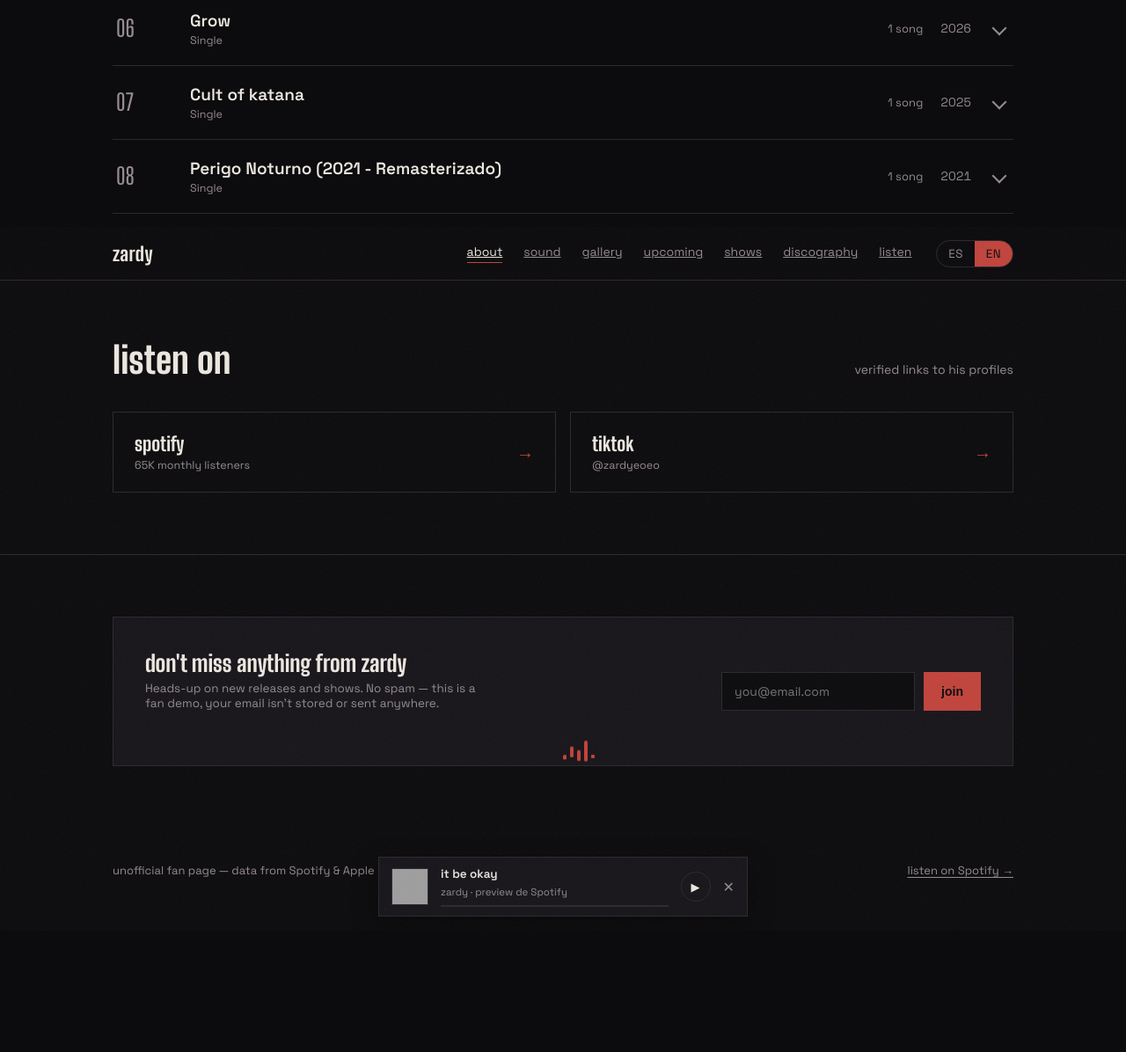
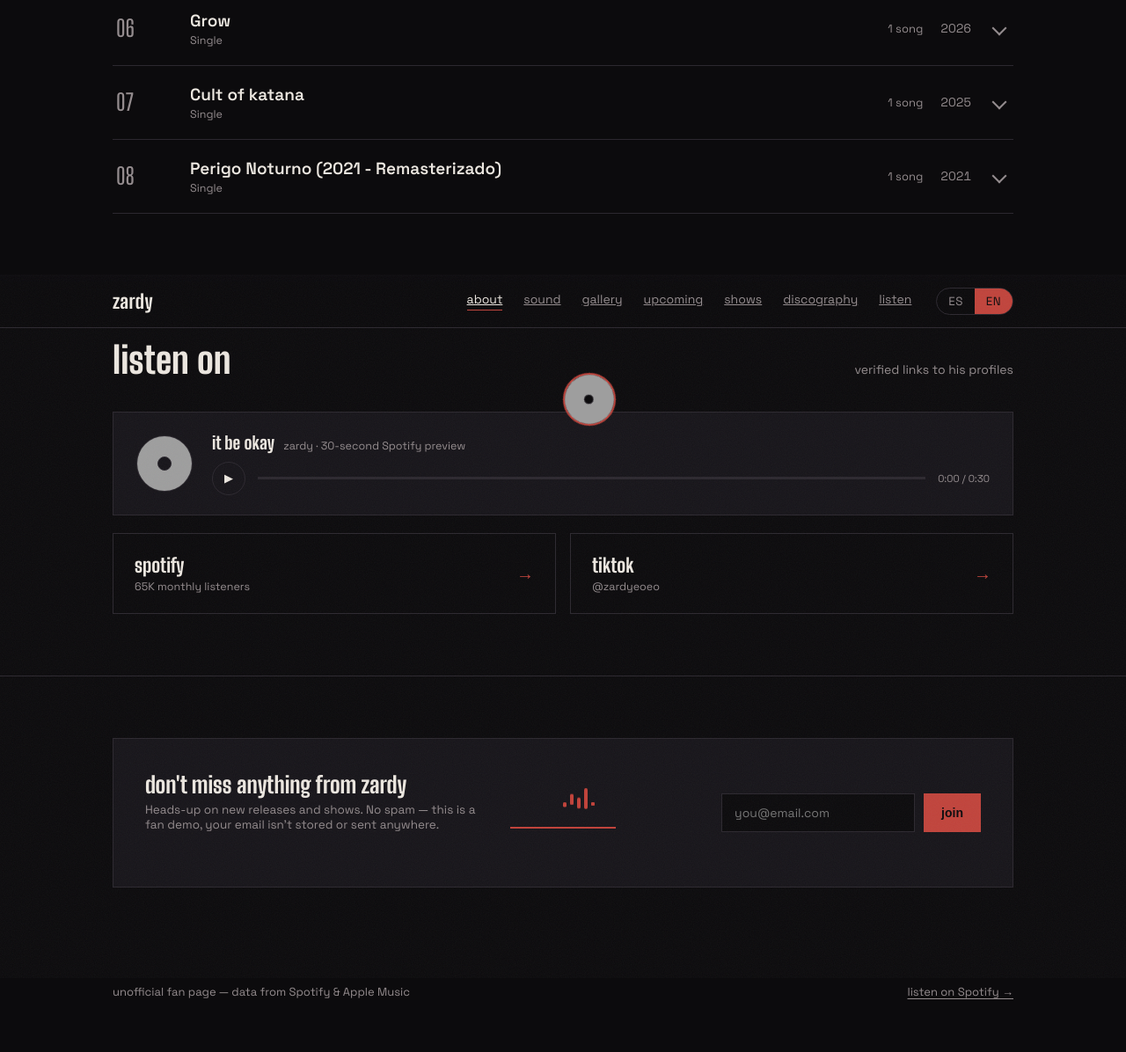
Before and after one commit to valen615/Zardy-Website, a Flask app: page / in a window 1280 px wide, after a click on "listen". Shown: the part 3617-4813 px from the top of the page at 88% size. Before the commit the page ends 4659 px from the top, so only its background shows below. Run offline with Flask 3, Linux system fonts and the light colour scheme; grey boxes are pictures that could not be loaded.

Commit message:
Update index.html

```diff
--- a/zardy_website/templates/index.html
+++ b/zardy_website/templates/index.html
@@ -127,6 +127,7 @@
   .eq span:nth-child(6){height:35%; animation-delay:-.15s;}
   .eq span:nth-child(7){height:65%; animation-delay:-1s;}
   @keyframes bounce{ 0%,100%{ transform:scaleY(.4); } 50%{ transform:scaleY(1); } }
+  @keyframes spin{ from{ transform:rotate(0deg); } to{ transform:rotate(360deg); } }
 
   /* ---------- UPCOMING ---------- */
   .upcoming-card{
@@ -258,6 +259,29 @@
   #loader .loader-eq span:nth-child(4){ height:100%; animation-delay:-.2s; }
   #loader .loader-eq span:nth-child(5){ height:50%; animation-delay:-.7s; }
 
+  #loader .loader-line{
+    position:absolute; bottom:calc(24% - 22px); left:50%; transform:translateX(-50%);
+    width:120px; height:2px; background:var(--line); overflow:hidden;
+  }
+  #loader .loader-line i{ position:absolute; left:0; top:0; height:100%; width:0%; background:var(--accent); animation:loadline 1.15s ease forwards; }
+  @keyframes loadline{ to{ width:100%; } }
+
+  #loader .vinyl{
+    position:absolute; top:14%; left:50%; width:60px; height:60px; border-radius:50%;
+    border:2px solid var(--accent); overflow:hidden; z-index:2;
+    display:flex; align-items:center; justify-content:center;
+    opacity:0; transform:translateX(-50%) scale(.4) rotate(0deg);
+    animation:vinylIn .5s ease forwards, spin 2.4s linear infinite;
+    transition:opacity .4s ease, transform .4s ease;
+  }
+  #loader .vinyl img{ position:absolute; inset:0; width:100%; height:100%; object-fit:cover; }
+  #loader .vinyl::after{ content:""; width:9px; height:9px; background:var(--bg); border:1px solid var(--line); border-radius:50%; z-index:1; }
+  @keyframes vinylIn{ to{ opacity:1; transform:translateX(-50%) scale(1) rotate(0deg); } }
+  #loader.hide .vinyl{ opacity:0; transform:translateX(-50%) scale(.3); }
+
+  .mark.flash{ animation:flashPulse .12s ease 3; }
+  @keyframes flashPulse{ 0%,100%{ filter:none; } 50%{ filter:invert(1) brightness(1.5); } }
+
   @keyframes loaderLetter{ to{ opacity:1; transform:translateY(0) scale(1); } }
 
   /* ---------- GALLERY ---------- */
@@ -307,30 +331,36 @@
   .newsletter-form button:hover{ background:#d85a51; transform:translateY(-2px); }
   .newsletter-msg{ font-size:13px; color:var(--accent); margin-top:10px; min-height:16px; }
 
-  /* ---------- MINI PLAYER ---------- */
-  #mini-player{
-    position:fixed; left:16px; right:16px; bottom:16px; z-index:45; max-width:420px; margin:0 auto;
-    background:var(--bg-raised); border:1px solid var(--line); display:flex; align-items:center; gap:14px;
-    padding:10px 14px; transform:translateY(140%); transition:transform .5s cubic-bezier(.2,.8,.2,1);
-    box-shadow:0 10px 30px rgba(0,0,0,.4);
+  /* ---------- EMBEDDED PLAYER ---------- */
+  .player-card{
+    display:flex; align-items:center; gap:22px; border:1px solid var(--line); background:var(--bg-raised);
+    padding:22px 26px; margin-bottom:20px; position:relative; overflow:hidden;
   }
-  #mini-player.show{ transform:translateY(0); }
-  #mini-player .art{ width:42px; height:42px; flex-shrink:0; overflow:hidden; border:1px solid var(--line); }
-  #mini-player .art img{ width:100%; height:100%; object-fit:cover; transition:transform 6s linear; }
-  #mini-player.playing .art img{ animation:spin 6s linear infinite; }
-  @keyframes spin{ from{ transform:rotate(0deg);} to{ transform:rotate(360deg);} }
-  #mini-player .info{ flex:1; min-width:0; }
-  #mini-player .info b{ display:block; font-size:13.5px; font-weight:600; white-space:nowrap; overflow:hidden; text-overflow:ellipsis; }
-  #mini-player .info span{ font-size:11.5px; color:var(--muted); }
-  #mini-player .bar{ height:2px; background:var(--line); margin-top:6px; position:relative; }
-  #mini-player .bar i{ position:absolute; left:0; top:0; height:100%; width:0%; background:var(--accent); }
+  .player-art{ position:relative; width:64px; height:64px; flex-shrink:0; border:1px solid var(--line); border-radius:50%; overflow:hidden; }
+  .player-art img{ width:100%; height:100%; object-fit:cover; }
+  .player-art.playing img{ animation:spin 6s linear infinite; }
+  .player-art::after{ content:""; position:absolute; inset:0; margin:auto; width:14px; height:14px; background:var(--bg-raised); border:1px solid var(--line); border-radius:50%; }
+  .player-body{ flex:1; min-width:0; }
+  .player-meta{ display:flex; align-items:baseline; gap:10px; flex-wrap:wrap; margin-bottom:10px; }
+  .player-meta b{ font-family:'Big Shoulders Display', sans-serif; font-size:20px; font-weight:800; }
+  .player-meta span{ font-size:12.5px; color:var(--muted); }
+  .player-controls{ display:flex; align-items:center; gap:14px; }
+  .player-bar{ flex:1; height:3px; background:var(--line); position:relative; cursor:pointer; }
+  .player-bar i{ position:absolute; left:0; top:0; height:100%; width:0%; background:var(--accent); pointer-events:none; }
+  .player-time{ font-size:11.5px; color:var(--muted); font-variant-numeric:tabular-nums; white-space:nowrap; }
+  .player-eq{ position:absolute; top:8px; right:10px; display:flex; align-items:flex-end; gap:3px; height:16px; opacity:0; transition:opacity .3s; }
+  .player-card.playing .player-eq{ opacity:1; }
+  .player-eq span{ width:3px; background:var(--accent); border-radius:1px; animation:bounce 1s ease-in-out infinite; }
+  .player-eq span:nth-child(1){ height:40%; animation-delay:-.8s; }
+  .player-eq span:nth-child(2){ height:100%; animation-delay:-.4s; }
+  .player-eq span:nth-child(3){ height:65%; animation-delay:-1s; }
+  .player-eq span:nth-child(4){ height:85%; animation-delay:-.2s; }
   #play-toggle{
-    width:34px; height:34px; border-radius:50%; border:1px solid var(--line); background:none; color:var(--text);
-    display:flex; align-items:center; justify-content:center; cursor:pointer; flex-shrink:0; transition:border-color .2s;
+    width:38px; height:38px; border-radius:50%; border:1px solid var(--line); background:none; color:var(--text);
+    display:flex; align-items:center; justify-content:center; cursor:pointer; flex-shrink:0; transition:border-color .2s, background .2s, transform .2s;
     font-size:13px;
   }
-  #play-toggle:hover{ border-color:var(--accent); }
-  #mini-player .close{ background:none; border:none; color:var(--muted); cursor:pointer; font-size:16px; flex-shrink:0; }
+  #play-toggle:hover{ border-color:var(--accent); background:var(--accent); color:#0c0b0d; transform:scale(1.06); }
 
   /* ---------- FOOTER ---------- */
   footer{ padding:40px 0 60px; }
@@ -356,7 +386,8 @@
     .newsletter-box{ grid-template-columns:1fr; }
     .newsletter-form{ flex-direction:column; }
     .newsletter-form input{ min-width:0; }
-    #mini-player{ left:10px; right:10px; bottom:10px; }
+    .player-card{ flex-wrap:wrap; }
+    .player-body{ width:100%; order:3; }
   }
 </style>
 </head>
@@ -365,7 +396,9 @@
 <div id="loader">
   <div class="panel l"><div class="mark" id="loader-mark-l"></div></div>
   <div class="panel r"><div class="mark" id="loader-mark-r"></div></div>
+  <div class="vinyl"><img src="https://i.scdn.co/image/ab6761610000e5eb261db1a4813a539df598d22e" alt=""></div>
   <div class="loader-eq" aria-hidden="true"><span></span><span></span><span></span><span></span><span></span></div>
+  <div class="loader-line"><i></i></div>
 </div>
 
 <div id="progress"></div>
@@ -525,6 +558,22 @@
       <h2 data-i18n="listen.h2">escúchalo en</h2>
       <p data-i18n="listen.sub">enlaces verificados a sus perfiles</p>
     </div>
+    <div class="player-card reveal" id="player-card">
+      <div class="player-art" id="player-art">
+        <img src="https://i.scdn.co/image/ab67616d0000b27370d46e4919d31f0cc7e051b9" alt="it be okay">
+      </div>
+      <div class="player-body">
+        <div class="player-meta"><b>it be okay</b><span data-i18n="player.sub">zardy · 30-second Spotify preview</span></div>
+        <div class="player-controls">
+          <button id="play-toggle" aria-label="play/pause">▶</button>
+          <div class="player-bar" id="player-bar"><i id="mp-progress"></i></div>
+          <span class="player-time" id="player-time">0:00 / 0:30</span>
+        </div>
+      </div>
+      <div class="player-eq" aria-hidden="true"><span></span><span></span><span></span><span></span></div>
+    </div>
+    <audio id="mp-audio" src="https://p.scdn.co/mp3-preview/71ded9e45e0766d754208d1287c89eb5524d69a1" preload="none"></audio>
+
     <div class="listen-row reveal">
       <a class="listen-card" href="https://open.spotify.com/artist/5OylQa5tfrpPvkZLoeHPDh" target="_blank" rel="noopener">
         <span><span class="platform">spotify</span><span class="sub" data-i18n="listen.spotifySub">65K oyentes mensuales</span></span>
@@ -561,18 +610,6 @@
   </div>
 </footer>
 
-<div id="mini-player">
-  <div class="art"><img src="https://i.scdn.co/image/ab67616d0000b27370d46e4919d31f0cc7e051b9" alt="it be okay"></div>
-  <div class="info">
-    <b>it be okay</b>
-    <span id="mp-sub">zardy · preview de Spotify</span>
-    <div class="bar"><i id="mp-progress"></i></div>
-  </div>
-  <button id="play-toggle" aria-label="play/pause">▶</button>
-  <button class="close" id="mp-close" aria-label="cerrar">✕</button>
-</div>
-<audio id="mp-audio" src="https://p.scdn.co/mp3-preview/71ded9e45e0766d754208d1287c89eb5524d69a1" preload="none"></audio>
-
 <script>
   /* ---------------- i18n ---------------- */
   const translations = {
@@ -606,6 +643,7 @@
       "upcoming.out":"¡ya está disponible!",
       "discog.h2":"discografía", "discog.sub":"haz clic en un lanzamiento para ver sus canciones",
       "listen.h2":"escúchalo en", "listen.sub":"enlaces verificados a sus perfiles",
+      "player.sub":"zardy · preview de Spotify de 30 segundos",
       "listen.spotifySub":"65K oyentes mensuales", "listen.tiktokSub":"@zardyeoeo",
       "footer.disclaimer":"fan page no oficial — datos de Spotify & Apple Music",
       "footer.cta":"escuchar en Spotify →",
@@ -643,6 +681,7 @@
       "upcoming.out":"out now!",
       "discog.h2":"discography", "discog.sub":"click a release to see its tracklist",
       "listen.h2":"listen on", "listen.sub":"verified links to his profiles",
+      "player.sub":"zardy · 30-second Spotify preview",
       "listen.spotifySub":"65K monthly listeners", "listen.tiktokSub":"@zardyeoeo",
       "footer.disclaimer":"unofficial fan page — data from Spotify & Apple Music",
       "footer.cta":"listen on Spotify →",
@@ -900,6 +939,10 @@
   })();
 
   window.addEventListener('load', () => {
+    setTimeout(() => {
+      document.getElementById('loader-mark-l').classList.add('flash');
+      document.getElementById('loader-mark-r').classList.add('flash');
+    }, 1000);
     setTimeout(() => document.getElementById('loader').classList.add('hide'), 1300);
   });
 
@@ -907,47 +950,52 @@
   const lightbox = document.getElementById('lightbox');
   lightbox.addEventListener('click', () => lightbox.classList.remove('open'));
 
-  /* ---------------- mini player ---------------- */
+  /* ---------------- embedded player ---------------- */
   const audio = document.getElementById('mp-audio');
-  const miniPlayer = document.getElementById('mini-player');
+  const playerCard = document.getElementById('player-card');
+  const playerArt = document.getElementById('player-art');
   const playBtn = document.getElementById('play-toggle');
   const mpProgress = document.getElementById('mp-progress');
-  let playerShown = false;
+  const playerBar = document.getElementById('player-bar');
+  const playerTime = document.getElementById('player-time');
 
-  function showMiniPlayer(){
-    if (!playerShown){ miniPlayer.classList.add('show'); playerShown = true; }
-  }
-  // Reveal the floating player once the visitor reaches the discography section
-  const discografiaEl = document.getElementById('discografia');
-  if (discografiaEl){
-    new IntersectionObserver((entries) => {
-      entries.forEach(e => { if (e.isIntersecting) showMiniPlayer(); });
-    }, { threshold: 0.2 }).observe(discografiaEl);
+  function fmt(t){
+    if (!isFinite(t)) return '0:00';
+    const m = Math.floor(t / 60), s = Math.floor(t % 60);
+    return m + ':' + String(s).padStart(2, '0');
   }
 
   playBtn.addEventListener('click', () => {
     if (audio.paused){
       audio.play().catch(() => {});
       playBtn.textContent = '❚❚';
-      miniPlayer.classList.add('playing');
+      playerCard.classList.add('playing');
+      playerArt.classList.add('playing');
     } else {
       audio.pause();
       playBtn.textContent = '▶';
-      miniPlayer.classList.remove('playing');
+      playerCard.classList.remove('playing');
+      playerArt.classList.remove('playing');
     }
   });
   audio.addEventListener('timeupdate', () => {
-    if (audio.duration) mpProgress.style.width = (audio.currentTime / audio.duration * 100) + '%';
+    const dur = audio.duration || 30;
+    mpProgress.style.width = (audio.currentTime / dur * 100) + '%';
+    playerTime.textContent = fmt(audio.currentTime) + ' / ' + fmt(dur);
+  });
+  audio.addEventListener('loadedmetadata', () => {
+    playerTime.textContent = fmt(audio.currentTime) + ' / ' + fmt(audio.duration);
   });
   audio.addEventListener('ended', () => {
     playBtn.textContent = '▶';
-    miniPlayer.classList.remove('playing');
+    playerCard.classList.remove('playing');
+    playerArt.classList.remove('playing');
     mpProgress.style.width = '0%';
   });
-  document.getElementById('mp-close').addEventListener('click', () => {
-    audio.pause();
-    playBtn.textContent = '▶';
-    miniPlayer.classList.remove('show', 'playing');
+  playerBar.addEventListener('click', (e) => {
+    const rect = playerBar.getBoundingClientRect();
+    const ratio = (e.clientX - rect.left) / rect.width;
+    if (audio.duration) audio.currentTime = ratio * audio.duration;
   });
 
   /* ---------------- newsletter (demo, no backend) ---------------- */
```
